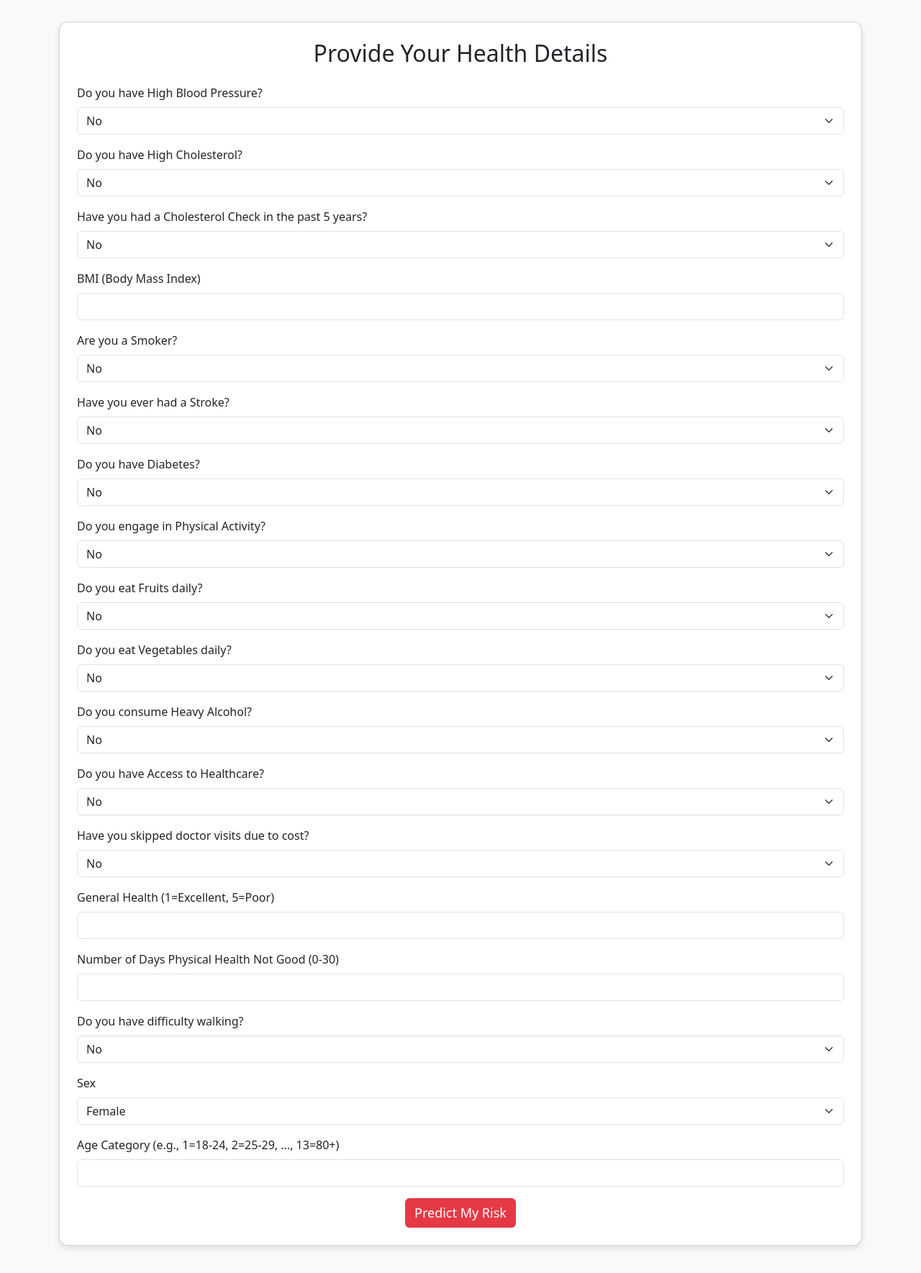
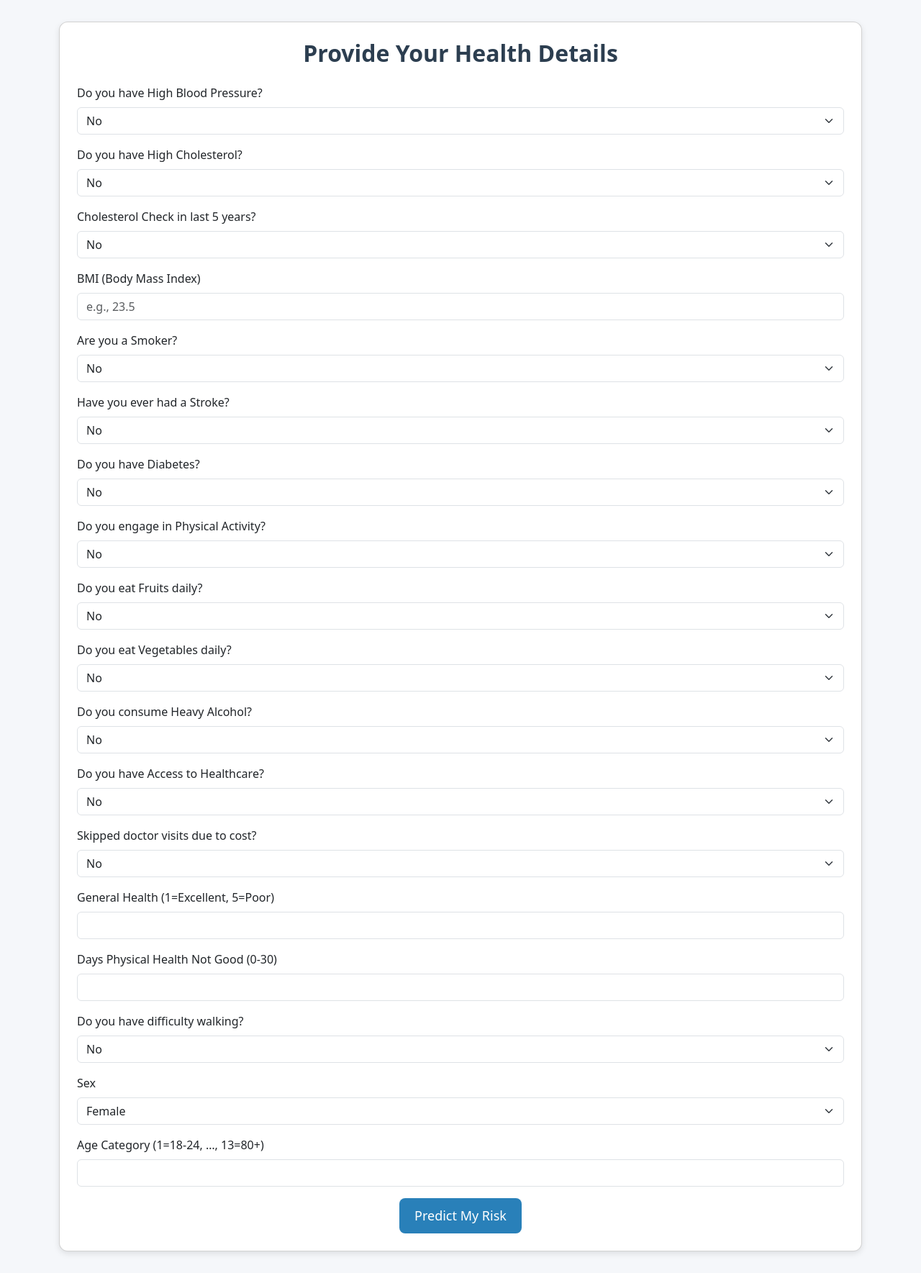
Before and after one commit to CartoonSketch/HDP-Project, a Flask app: page /predict in a window 1280 px wide. Shown: the whole page at 72% size. Before the commit the page ends 1735 px from the top, so only its background shows below. Run offline with Flask 3, Linux system fonts and the light colour scheme.

Commit message:
Update predict.html

```diff
--- a/templates/predict.html
+++ b/templates/predict.html
@@ -2,24 +2,35 @@
 <html lang="en">
 <head>
     <meta charset="UTF-8">
-    <title>Enter Your Health Information</title>
+    <title>Heart Disease Prediction - Input</title>
     <link rel="stylesheet" href="https://cdn.jsdelivr.net/npm/bootstrap@5.3.2/dist/css/bootstrap.min.css">
+    <link rel="stylesheet" href="{{ url_for('static', filename='style.css') }}">
     <style>
         body {
-            background-color: #f8f9fa;
+            background: #f5f7fa;
             padding: 30px;
         }
         .card {
             border-radius: 12px;
-            box-shadow: 0 4px 8px rgba(0,0,0,0.1);
+            box-shadow: 0 3px 8px rgba(0,0,0,0.1);
+            background: #fff;
+        }
+        h2 {
+            color: #2c3e50;
+            font-weight: 600;
+        }
+        label {
+            font-weight: 500;
         }
         .btn {
-            background-color: #e63946;
+            background-color: #2980b9;
             color: white;
             font-size: 18px;
+            padding: 10px 20px;
+            border-radius: 8px;
         }
         .btn:hover {
-            background-color: #d62828;
+            background-color: #1f618d;
         }
     </style>
 </head>
@@ -49,7 +60,7 @@
 
             <!-- Chol Check -->
             <div class="mb-3">
-                <label class="form-label">Have you had a Cholesterol Check in the past 5 years?</label>
+                <label class="form-label">Cholesterol Check in last 5 years?</label>
                 <select class="form-select" name="CholCheck">
                     <option value="0">No</option>
                     <option value="1">Yes</option>
@@ -59,7 +70,7 @@
             <!-- BMI -->
             <div class="mb-3">
                 <label class="form-label">BMI (Body Mass Index)</label>
-                <input type="number" step="0.1" class="form-control" name="BMI" required>
+                <input type="number" step="0.1" class="form-control" name="BMI" placeholder="e.g., 23.5" required>
             </div>
 
             <!-- Smoker -->
@@ -136,7 +147,7 @@
 
             <!-- No Doctor due to Cost -->
             <div class="mb-3">
-                <label class="form-label">Have you skipped doctor visits due to cost?</label>
+                <label class="form-label">Skipped doctor visits due to cost?</label>
                 <select class="form-select" name="NoDocbcCost">
                     <option value="0">No</option>
                     <option value="1">Yes</option>
@@ -151,7 +162,7 @@
 
             <!-- Physical Health -->
             <div class="mb-3">
-                <label class="form-label">Number of Days Physical Health Not Good (0-30)</label>
+                <label class="form-label">Days Physical Health Not Good (0-30)</label>
                 <input type="number" min="0" max="30" class="form-control" name="PhysHlth" required>
             </div>
 
@@ -175,7 +186,7 @@
 
             <!-- Age -->
             <div class="mb-3">
-                <label class="form-label">Age Category (e.g., 1=18-24, 2=25-29, ..., 13=80+)</label>
+                <label class="form-label">Age Category (1=18-24, …, 13=80+)</label>
                 <input type="number" min="1" max="13" class="form-control" name="Age" required>
             </div>
 
@@ -187,4 +198,4 @@
     </div>
 </div>
 </body>
-</html>
+    </html>
```
